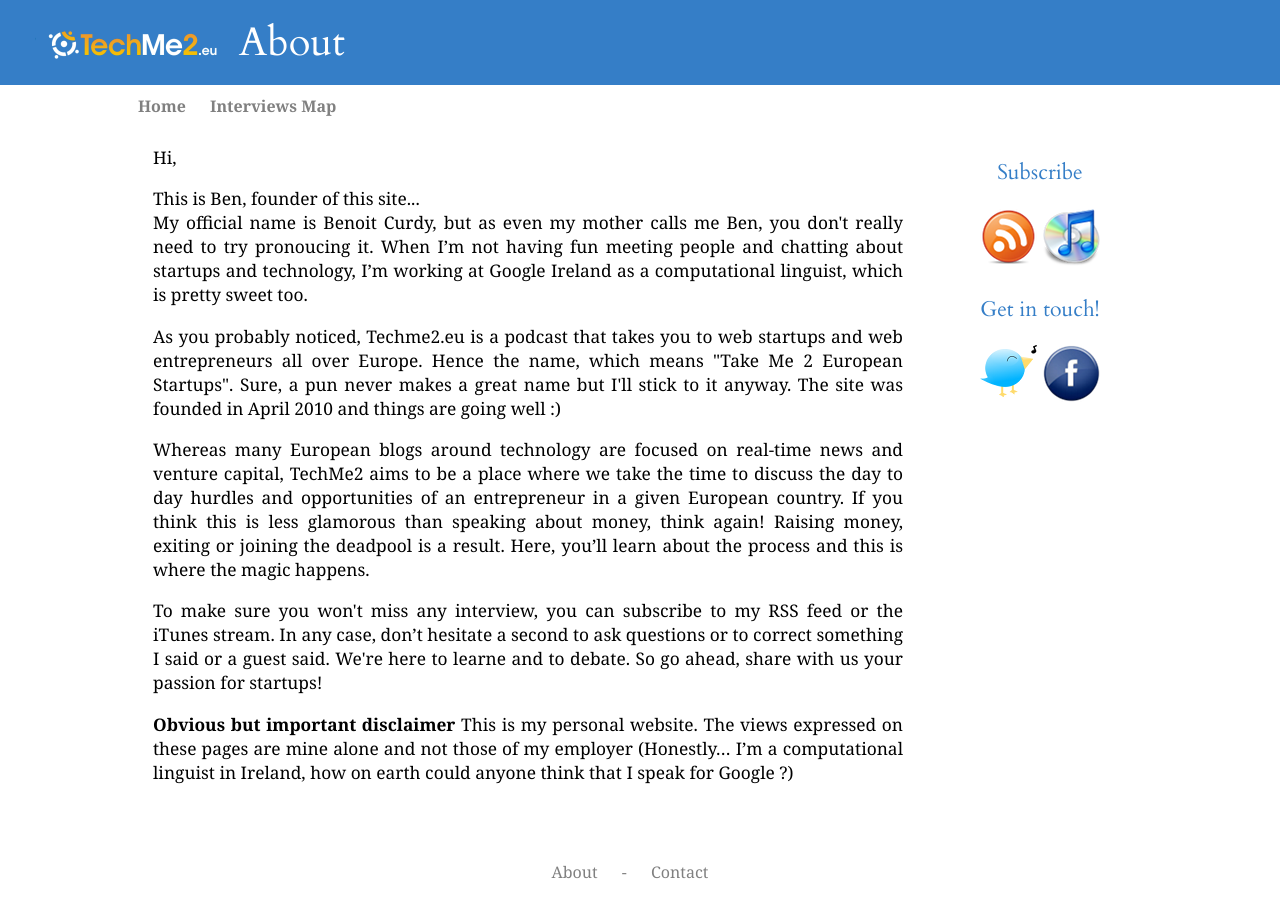
After one commit to bcurdy/TechMe2, a Python web app: template techme2-eu/podcast/templates/about.html in a window 1280 px wide. The commit adds this page. Run offline with Jinja, Linux system fonts and the light colour scheme; the template is opened without the code that fills it, so the values that code supplies are empty; some libraries are stand-ins or nearby versions.

Commit message:
Added interviews map, contact and about

```diff
--- a/techme2-eu/media/css/podcast.css
+++ b/techme2-eu/media/css/podcast.css
@@ -54,10 +54,11 @@ textarea {
 
 #footer {
   clear:both;
-  text-align: left;
+  text-align: center;
   font-family: Georgia, serif;
-  font-size: 12pt;
+  font-size: 13pt;
   color: grey;
+  padding-top: 50px;
 }
 
 #header {
@@ -111,13 +112,13 @@ img {
 
 #nav ul {
   margin:0;
-  padding:0;
+  padding-left:0;
   list-style:none;
   }
 #nav li {
   display:inline;
   margin:0;
-  padding:0;
+  padding-right:20px;
   }
 
 
--- a/techme2-eu/podcast/episodes/feeds.py
+++ b/techme2-eu/podcast/episodes/feeds.py
@@ -1,5 +1,7 @@
 import datetime
+from podcast.episodes.models import Episode
 from podcast.episodes.models import AddEpisode
+from django.contrib.gis.shortcuts import render_to_kml
 from django.http import HttpResponseRedirect
 from django.shortcuts import render_to_response
 from google.appengine.ext import db
@@ -11,3 +13,7 @@ def rss(request):
   data_dictionary = {'episodes': episodes,
                      'last_published_on': last_published_on,}
   return render_to_response("base_rss.xml", data_dictionary, mimetype='application/xml')
+
+def kml(request):
+  episodes = Episode.all()
+  return render_to_kml('interviews.kml', {'episodes':episodes})
--- a/techme2-eu/podcast/settings.py
+++ b/techme2-eu/podcast/settings.py
@@ -1,7 +1,7 @@
 # Django settings for podcast project.
 
 import os
-DEBUG = False
+DEBUG = True
 TEMPLATE_DEBUG = DEBUG
 BASE_PATH = os.path.dirname(__file__)
 
--- /dev/null
+++ b/techme2-eu/podcast/templates/about.html
@@ -0,0 +1,39 @@
+{% extends "base_podcast.html" %}
+
+{% block page_title %} About TechMe2.eu {% endblock %}
+{% block header %}<a href="/"><img src="/img/logo_transparent.png"></a> About {% endblock %}
+{% block menu %}
+        <ul>
+          <li><a href="/">Home</a></li>
+          <li><a href="/startups/interviews/map/">Interviews Map</a></li>
+        </ul>
+{% endblock %}
+
+
+{% block content %}
+Hi,
+
+<p>This is Ben, founder of this site... <br /> My official name is Benoit Curdy, but as even my mother calls me
+Ben, you don't really need to try pronoucing it. When I’m not having fun meeting people and chatting
+about startups and technology, I’m working at Google Ireland as a computational linguist,
+which is pretty sweet too.</p>
+
+<p>As you probably noticed, Techme2.eu is a podcast that takes you to web startups and web entrepreneurs all over Europe.
+Hence the name, which means "Take Me 2 European Startups". Sure, a pun never makes a great name but I'll stick to it anyway.
+The site was founded in April 2010 and things are going well :) </p>
+
+<p>Whereas many European blogs around technology are focused on real-time news and venture capital,
+TechMe2 aims to be a place where we take the time to discuss the day to day hurdles and opportunities
+of an entrepreneur in a given European country. If you think this is less glamorous than speaking about money,
+think again!  Raising money, exiting or joining the deadpool is a result.
+Here, you’ll learn about the process and this is where the magic happens.</p>
+
+<p>To make sure you won't miss any interview, you can subscribe to my RSS feed or the iTunes stream.
+In any case, don’t hesitate a second to ask questions or to correct something I said or a guest said.
+We're here to learne and to debate. So go ahead, share with us your passion for startups! </p>
+
+<p><b>Obvious but important disclaimer</b>
+This is my personal website. The views expressed on these pages are mine alone and not those of my employer
+(Honestly… I’m a computational linguist in Ireland, how on earth could anyone think that I speak for Google ?)
+</p>
+{% endblock %}
--- a/techme2-eu/podcast/templates/base_podcast.html
+++ b/techme2-eu/podcast/templates/base_podcast.html
@@ -15,6 +15,7 @@
     {% block jplayer_head %} {% endblock %}
     <title>{% block page_title %}European Startups{% endblock %}</title>
   </head>
+
   <body>
     <div id="header">
       {% block header %}<img src="/img/logo_transparent.png"> <b>European Startups</b>{% endblock %}
@@ -54,7 +55,11 @@
       </div>
 
       <div id="footer">
-        footer
+        <div id="nav">
+        <ul>
+          <li>About</li>
+          <li> - </li>
+          <li>Contact</li>
       </div>
     </div>
     {% block disqus %} {% endblock %}
--- a/techme2-eu/podcast/templates/episode.html
+++ b/techme2-eu/podcast/templates/episode.html
@@ -5,6 +5,7 @@
 {% block menu %}
         <ul>
           <li><a href="/">Home</a></li>
+          <li><a href="/startups/interviews/map/">Interviews Map</a></li>
         </ul>
 {% endblock %}
 
--- a/techme2-eu/podcast/templates/main.html
+++ b/techme2-eu/podcast/templates/main.html
@@ -5,7 +5,7 @@
 {% block header %}<img src="/img/logo_transparent.png"> <b>Discover European Startups</b>{% endblock %}
 {% block menu %}
         <ul>
-
+          <li><a href="/startups/interviews/map/">Interviews Map</a></li>
         </ul>
 {% endblock %}
 
--- a/techme2-eu/podcast/urls.py
+++ b/techme2-eu/podcast/urls.py
@@ -7,8 +7,10 @@ from django.conf.urls.defaults import *
 urlpatterns = patterns('',
     (r'^$', 'podcast.episodes.views.main_page'),
     (r'^rss2$', 'podcast.episodes.feeds.rss'),
+    (r'^about/$', 'podcast.episodes.views.about'),
+    (r'^contact/$', 'podcast.episodes.views.contact'),
     (r'^startups/interviews/map/$','podcast.episodes.views.map'),
-    (r'^startups/interviews/kml/$','podcast.episodes.views.kml'),
+    (r'^startups/interviews.kml$','podcast.episodes.feeds.kml'),
     (r'^startups/(?P<slug>[a-zA-Z0-9_-]+)/$','podcast.episodes.views.single'),
     (r'^admin/add/$','podcast.episodes.views.add'),
     (r'^admin/edit/(?P<slug>[a-zA-Z0-9_-]+)/$','podcast.episodes.views.edit'),
```
Also changed, not shown: techme2-eu/podcast/episodes/views.py (+9 -9 lines), techme2-eu/podcast/templates/contact.html (added, +50 -0 lines), techme2-eu/podcast/templates/map.html (+6 -6 lines), 1 other file.
